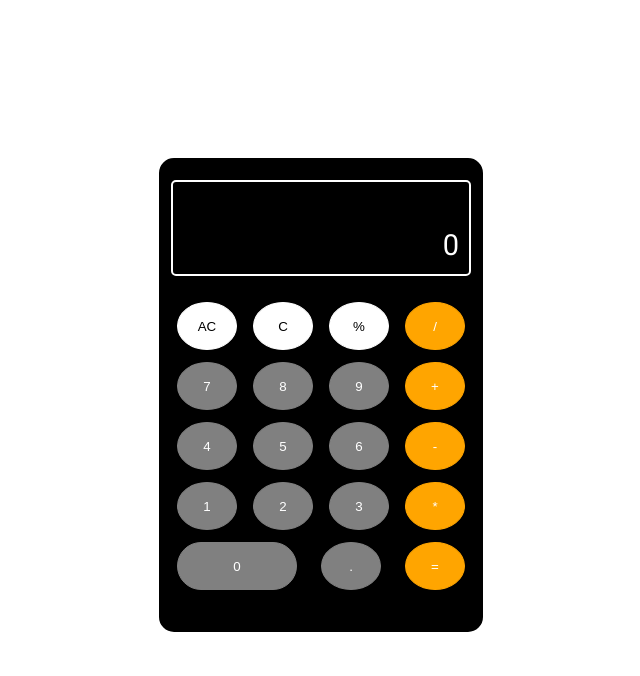
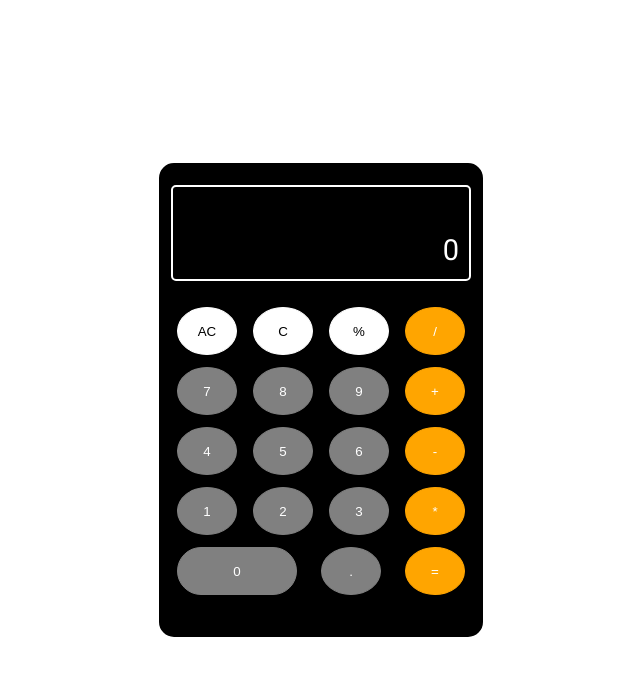
Before and after one commit to alexandrafs5/calculator, a plain HTML site: page index.html in a window 1280 px wide. Shown: the whole page, without its empty margins (319-959 px from the left). Drawn offline with Linux system fonts and the light colour scheme.

Commit message:
Center better the calculator

```diff
--- a/index.html
+++ b/index.html
@@ -8,7 +8,6 @@
     <title>Calculator</title>
 </head>
 <body>
-    <div class="container">
     <div class="calculator">
         <div class="display">
             <div class="previous"></div>
@@ -36,7 +35,6 @@
             <button class="orange result">=</button>
         </div>
     </div>
-    </div>
     <script src="script.js"></script>
 </body>
 </html>
--- a/style.css
+++ b/style.css
@@ -1,13 +1,10 @@
 body {
     font-family: 'Roboto', sans-serif;
-}
-
-.container {
-    padding-top: 150px;
     display: flex;
     justify-content: center;
     align-items: center;
     margin: 0 auto;
+    height: 100vh;
 }
 
 .calculator {
```
Lines whose indentation alone changed are shown as unchanged.
